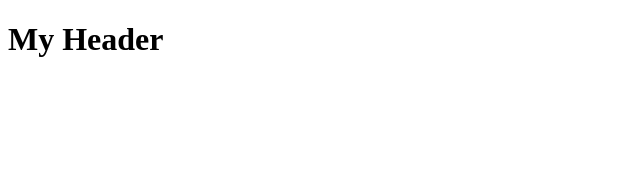
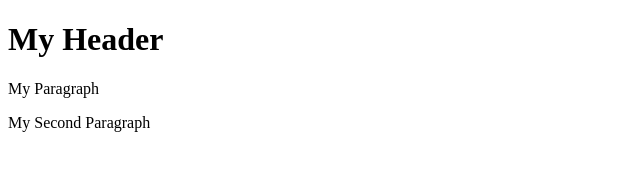
Before and after one commit to wendyOhmegaWolf/yogathatwasntbad, a plain HTML site: page index.html in a window 1280 px wide. Shown: the whole page, without its empty margins (0-640 px from the left). Drawn offline with Linux system fonts and the light colour scheme.

Commit message:
second commit: test??

```diff
--- a/index.html
+++ b/index.html
@@ -2,5 +2,7 @@
 <html>
 <body>
     <h1>My Header</h1>
+    <p>My Paragraph</p>
+    <p>My Second Paragraph</p>
 </body>
 </html>
```
